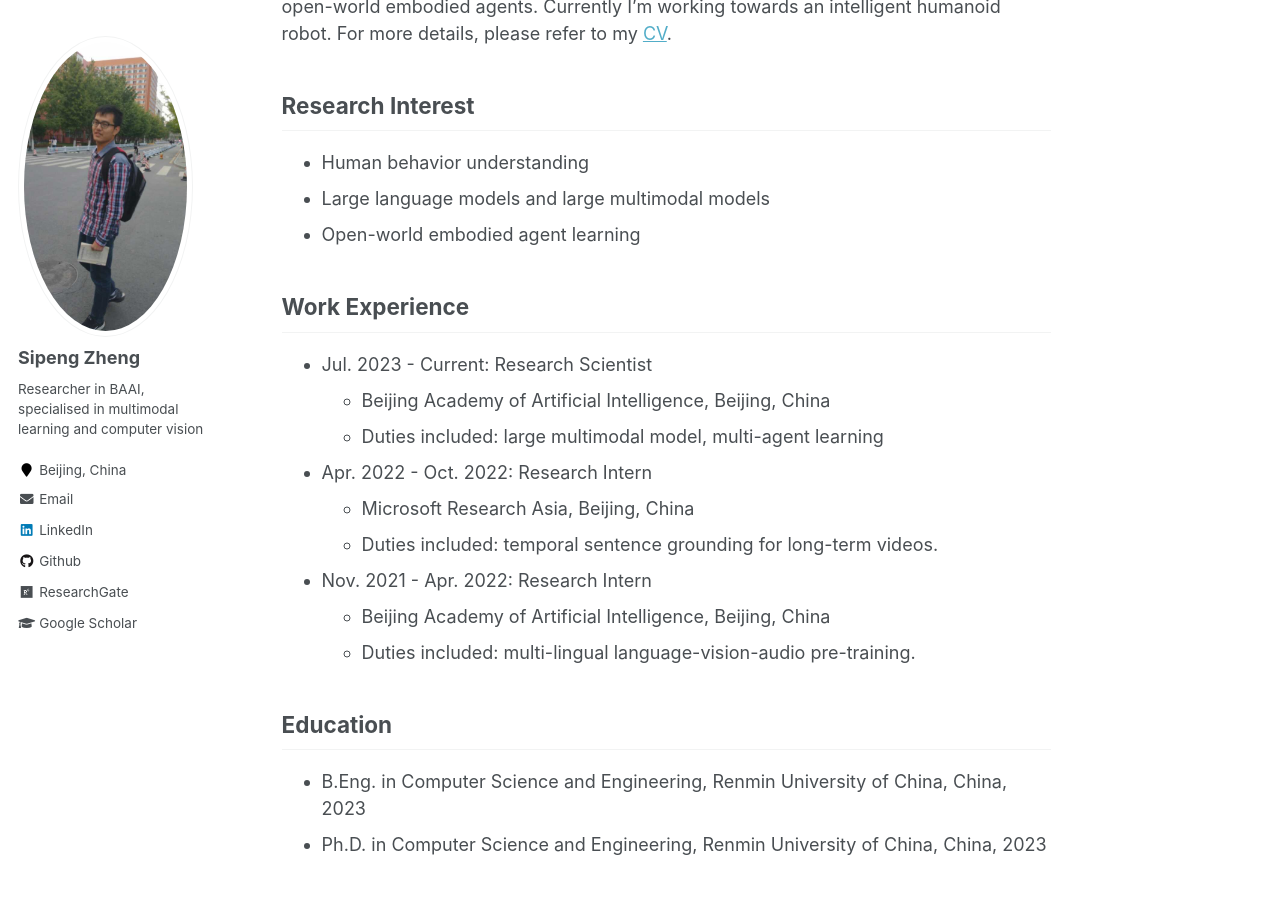
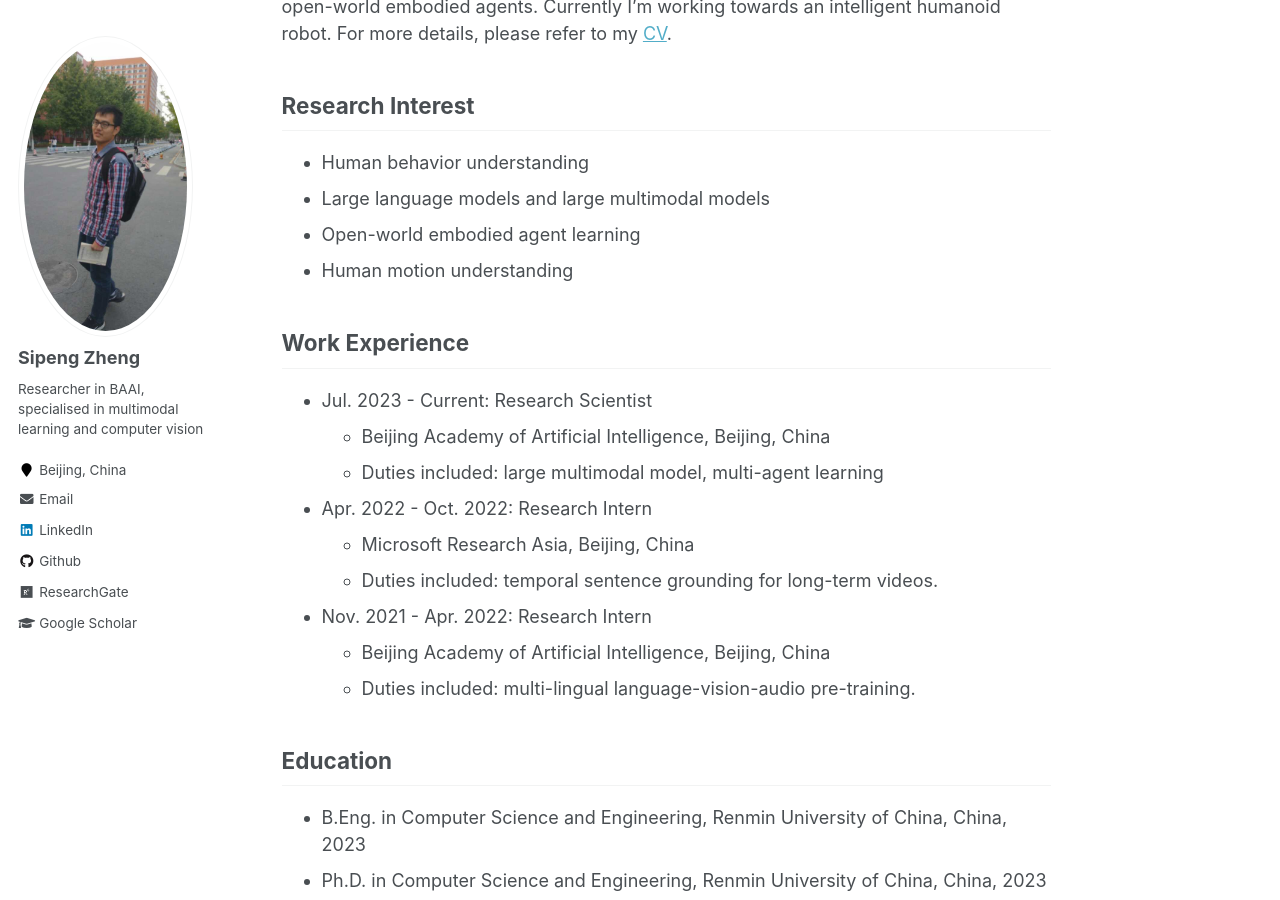
Before and after one commit to zhengsipeng/zhengsipeng.github.io, a Jekyll site: the page built from _pages/about.md, in a window 1280 px wide and 900 px high, scrolled down 302 px. Built offline with Jekyll 4.4.1, drawn with Linux system fonts in a browser that asks for light colours; formulas are drawn with MathJax 3.

Commit message:
Update about.md

```diff
--- a/_pages/about.md
+++ b/_pages/about.md
@@ -18,6 +18,7 @@
 * Human behavior understanding
 * Large language models and large multimodal models
 * Open-world embodied agent learning
+* Human motion understanding
 
 
 ## Work Experience
```
